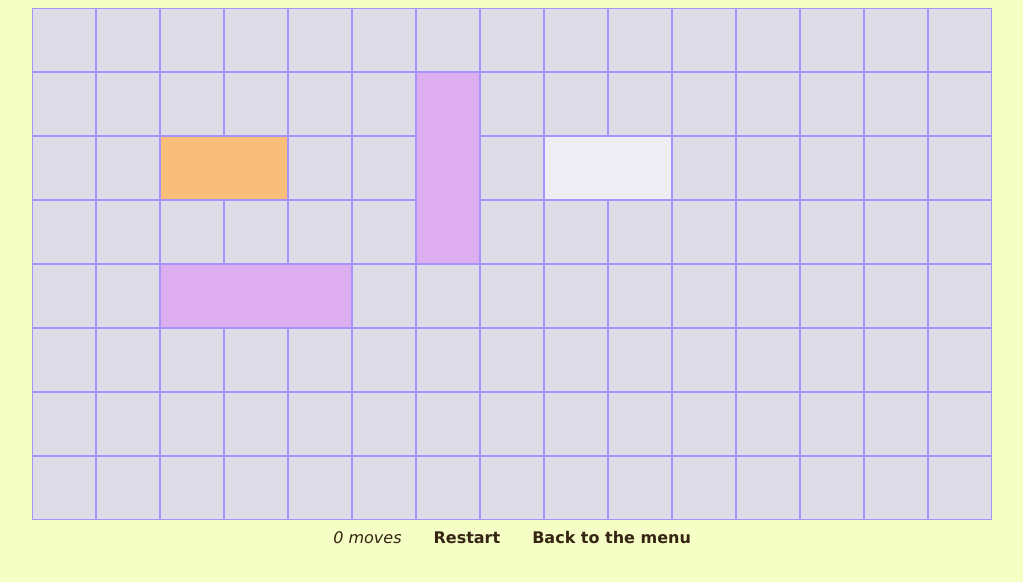
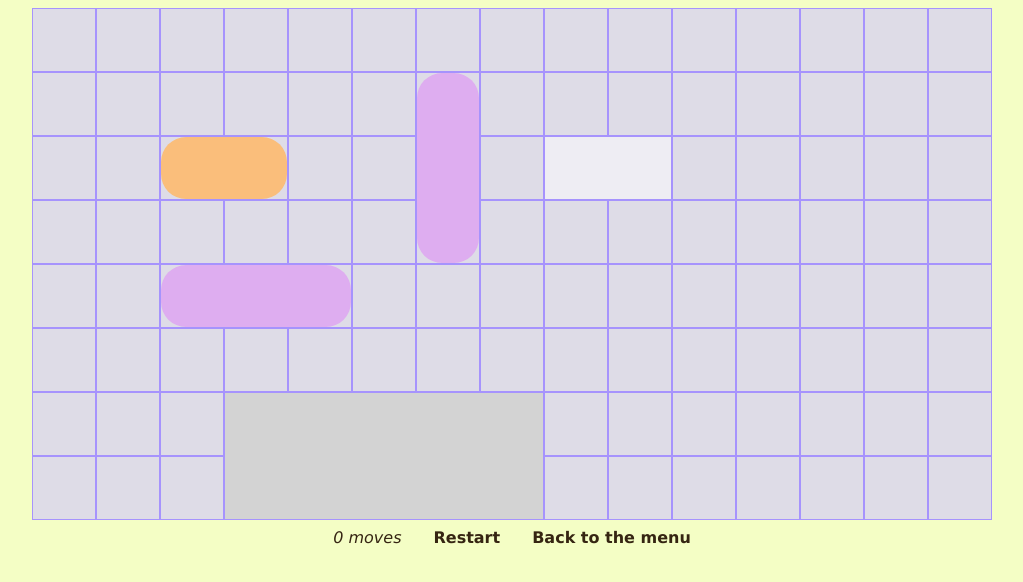
Before and after one commit to obr-09/svelte-parking-game, a Svelte app: page / in a window 1280 px wide. Both pictures are taken after a click on the button "default". Shown: the top 582 px of the page, without its empty margins (128-1151 px from the left). Built offline with nearby package versions, Linux system fonts and the light colour scheme.

Commit message:
feat: add walls

```diff
--- a/src/game/Dog.svelte
+++ b/src/game/Dog.svelte
@@ -2,10 +2,10 @@
 
 <script lang="ts">
   import { onDestroy, onMount } from "svelte";
-  import type { Coordinates, DogPlacement, MovementLimits } from "./models";
+  import type { Coordinates, SquarePlacement, MovementLimits } from "./models";
   import { cellWidth, gridOccupiedSpace, gridSize, isGoalReached, isThereDogBeingWalked, moveCount } from "./store";
 
-  export let placement: DogPlacement;
+  export let placement: SquarePlacement;
   export let isRocketDog: boolean = false;
 
   let isDogBeingWalked: boolean;
@@ -34,7 +34,7 @@
   // On mouse release, set dog logical and visual position to store data
   const onDogRelease = (): void => {
     if (isDogBeingWalked) {
-      const placementBefore: DogPlacement = {...placement};
+      const placementBefore: SquarePlacement = {...placement};
       placement.x = Math.round((movementCoordinates.x - placement.width * $cellWidth / 2) / $cellWidth);
       placement.y = Math.round((movementCoordinates.y - placement.height * $cellWidth / 2) / $cellWidth);
       movementCoordinates = { x: (placement.x + placement.width/2) * $cellWidth, y: (placement.y + placement.height/2) * $cellWidth };
@@ -91,6 +91,7 @@
     position: absolute;
     background: var(--stationaryDog);
     box-sizing: border-box;
+    border-radius: 25px;
     transform: translate(-50%, -50%);
     z-index: 1;
   }
--- a/src/game/Game.svelte
+++ b/src/game/Game.svelte
@@ -1,12 +1,13 @@
 <script lang="ts">
   import { onMount } from 'svelte';
   import type { LevelSettings } from './models';
-  import { goal, gridSize, isThereDogBeingWalked, moveCount, otherDogs, rocketDog } from './store';
+  import { goal, gridSize, isThereDogBeingWalked, moveCount, otherDogs, rocketDog, walls } from './store';
   import Dog from './Dog.svelte';
   import Goal from './Goal.svelte';
   import Grid from './Grid.svelte';
   import VictoryOverlay from './VictoryOverlay.svelte';
   import { currentLevelSettings } from '../state';
+  import Wall from './Wall.svelte';
 
   export let levelSettings: LevelSettings;
   let isLevelInitialized: boolean = false;
@@ -21,6 +22,7 @@
     $goal = levelSettings.goal;
     $rocketDog = {...levelSettings.rocketDog};
     $otherDogs = levelSettings.otherDogs.map(dog => ({ ...dog }));
+    $walls = levelSettings.walls.map(wall => ({ ...wall }));
     isLevelInitialized = true;
     $moveCount = 0;
   }
@@ -43,6 +45,9 @@
       {/if}
       {#each $otherDogs as otherDog }
         <Dog bind:placement={otherDog} />
+      {/each}
+      {#each levelSettings.walls as wall }
+        <Wall bind:placement={wall} />
       {/each}
       {#if $goal}
         <Goal bind:placement={$goal} />
--- a/src/game/Goal.svelte
+++ b/src/game/Goal.svelte
@@ -1,9 +1,9 @@
 <script lang="ts">
   import { onMount } from "svelte";
-  import type { DogPlacement } from "./models";
+  import type { SquarePlacement } from "./models";
   import { cellWidth, isGoalReached } from "./store";
 
-  export let placement: DogPlacement;
+  export let placement: SquarePlacement;
 
   // let barkAudios: HTMLAudioElement[];
   // $: barkAudios = [new Audio('bark.ogg'), new Audio('bark.ogg')]
--- /dev/null
+++ b/src/game/Wall.svelte
@@ -0,0 +1,24 @@
+<script lang="ts">
+  import type { SquarePlacement } from "./models";
+  import { cellWidth } from "./store";
+
+  export let placement: SquarePlacement;
+</script>
+
+<div
+  class="wall"
+  style="
+    left: {placement.x * $cellWidth + 1}px;
+    top: {placement.y * $cellWidth + 1}px;
+    width: {placement.width * $cellWidth - 2}px;
+    height: {placement.height * $cellWidth - 2}px;
+  "
+/>
+
+<style>
+  .wall {
+    position: absolute;
+    box-sizing: border-box;
+    background: lightgrey;
+  }
+</style>
--- a/src/game/store.ts
+++ b/src/game/store.ts
@@ -1,11 +1,15 @@
 import { derived, writable } from "svelte/store";
-import type { DogPlacement, GridData } from "./models";
+import type { SquarePlacement, GridData } from "./models";
 import { getAllDogCoordinates } from "./utils";
 
 
-// Dogs positions
-export const otherDogs = writable<DogPlacement[]>([]);
-export const rocketDog = writable<DogPlacement | undefined>();
+// Dogs & walls positions
+export const otherDogs = writable<SquarePlacement[]>([]);
+export const rocketDog = writable<SquarePlacement | undefined>();
+export const walls = writable<SquarePlacement[]>([]);
+export const obstacles = derived(([otherDogs, rocketDog, walls]),
+  ([$otherDogs, $rocketDog, $walls]) => ([...$otherDogs, $rocketDog, ...$walls])
+);
 export const isThereDogBeingWalked = writable<boolean>(false);
 
 // Level grid info
@@ -14,15 +18,10 @@ export const cellWidth = writable(64);
 const gridBaseSpace = derived(gridSize, $gridSize => (
   Array.from(Array($gridSize.y).keys()).map(() => Array.from(Array($gridSize.x).keys()).map(() => false))
 ));
-export const gridOccupiedSpace = derived(([gridBaseSpace, otherDogs, rocketDog]), ([$gridBaseSpace, $otherDogs, $rocketDog]) => {
+export const gridOccupiedSpace = derived(([gridBaseSpace, obstacles]), ([$gridBaseSpace, $obstacles]) => {
   const grid = [...$gridBaseSpace.map(gridRow => ([...gridRow]))];
-  if ($rocketDog) {
-    getAllDogCoordinates($rocketDog).forEach(({ x, y }) => {
-      grid[y][x] = true;
-    });
-  }
-  $otherDogs.forEach(otherDog => {
-    getAllDogCoordinates(otherDog).forEach(({ x, y }) => {
+  $obstacles.forEach(obstacle => {
+    getAllDogCoordinates(obstacle).forEach(({ x, y }) => {
       grid[y][x] = true;
     });
   });
@@ -30,6 +29,6 @@ export const gridOccupiedSpace = derived(([gridBaseSpace, otherDogs, rocketDog])
 });
 
 // Goal
-export const goal = writable<DogPlacement>();
+export const goal = writable<SquarePlacement>();
 export const isGoalReached = derived([rocketDog, goal], ([$rocketDog, $goal]) => $rocketDog?.x === $goal.x && $rocketDog?.y === $goal.y);
 export const moveCount = writable<number>(0);
--- a/src/game/utils.ts
+++ b/src/game/utils.ts
@@ -1,6 +1,6 @@
-import type { Coordinates, DogPlacement } from "./models";
+import type { Coordinates, SquarePlacement } from "./models";
 
-export const getAllDogCoordinates = (dog: DogPlacement): Coordinates[] => {
+export const getAllDogCoordinates = (dog: SquarePlacement): Coordinates[] => {
   const xValues: number[] = Array.from(new Array(dog.width).keys()).map(index => index + dog.x);
   const yValues: number[] = Array.from(new Array(dog.height).keys()).map(index => index + dog.y);
   return xValues.map(x => yValues.map(y => ({ x, y }))).flat();
--- a/src/menu/mock.ts
+++ b/src/menu/mock.ts
@@ -7,5 +7,8 @@ export const DEFAULT_LEVEL: LevelSettings = {
     { x: 6, y: 1, width: 1, height: 3 },
     { x: 2, y: 4, width: 3, height: 1 },
   ],
+  walls: [
+    { x: 3, y: 6, width: 5, height: 2 }
+  ],
   goal: { x: 8, y: 2, width: 2, height: 1 },
 };
```
Also changed, not shown: src/game/models.ts (+5 -4 lines).
